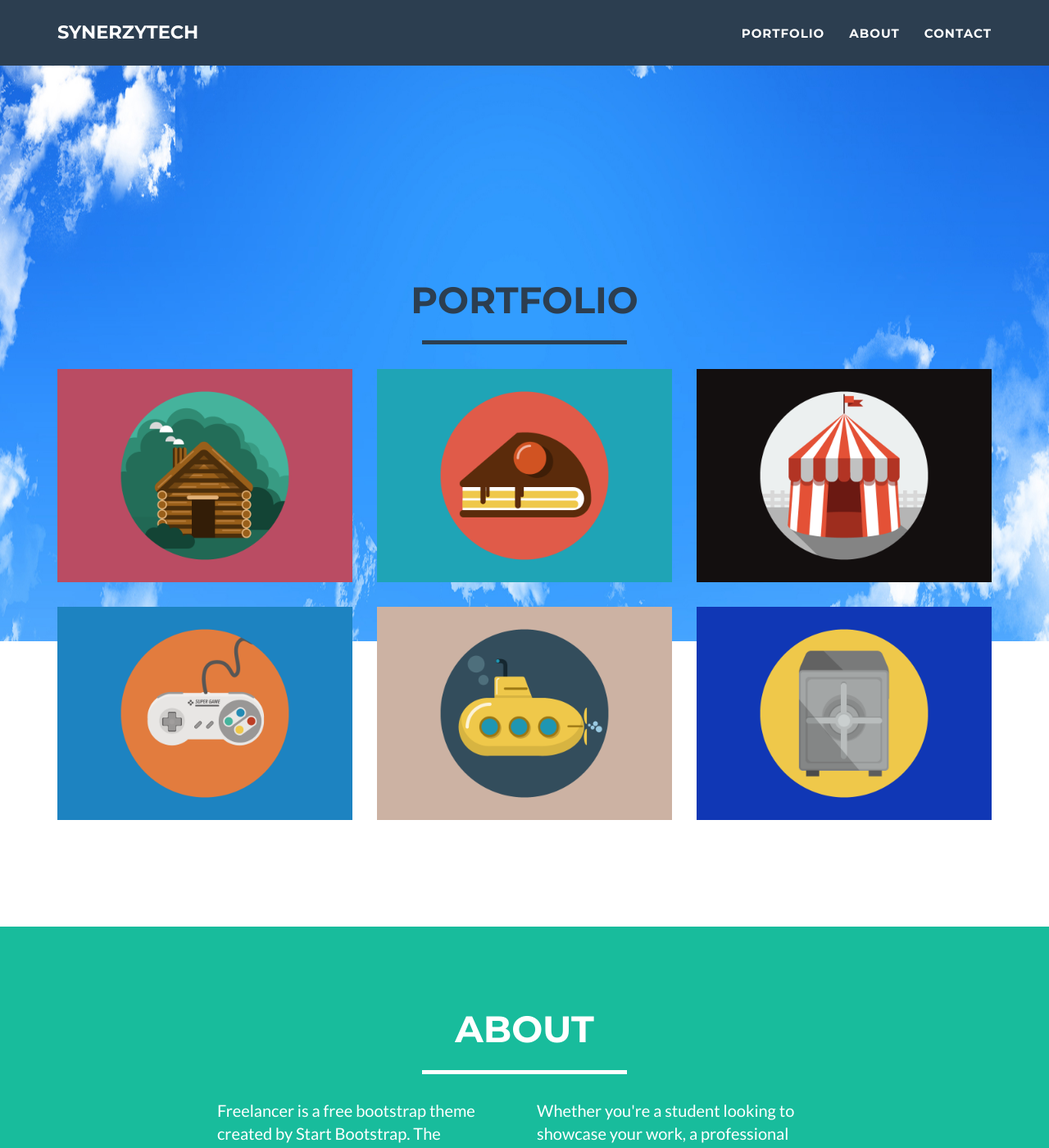
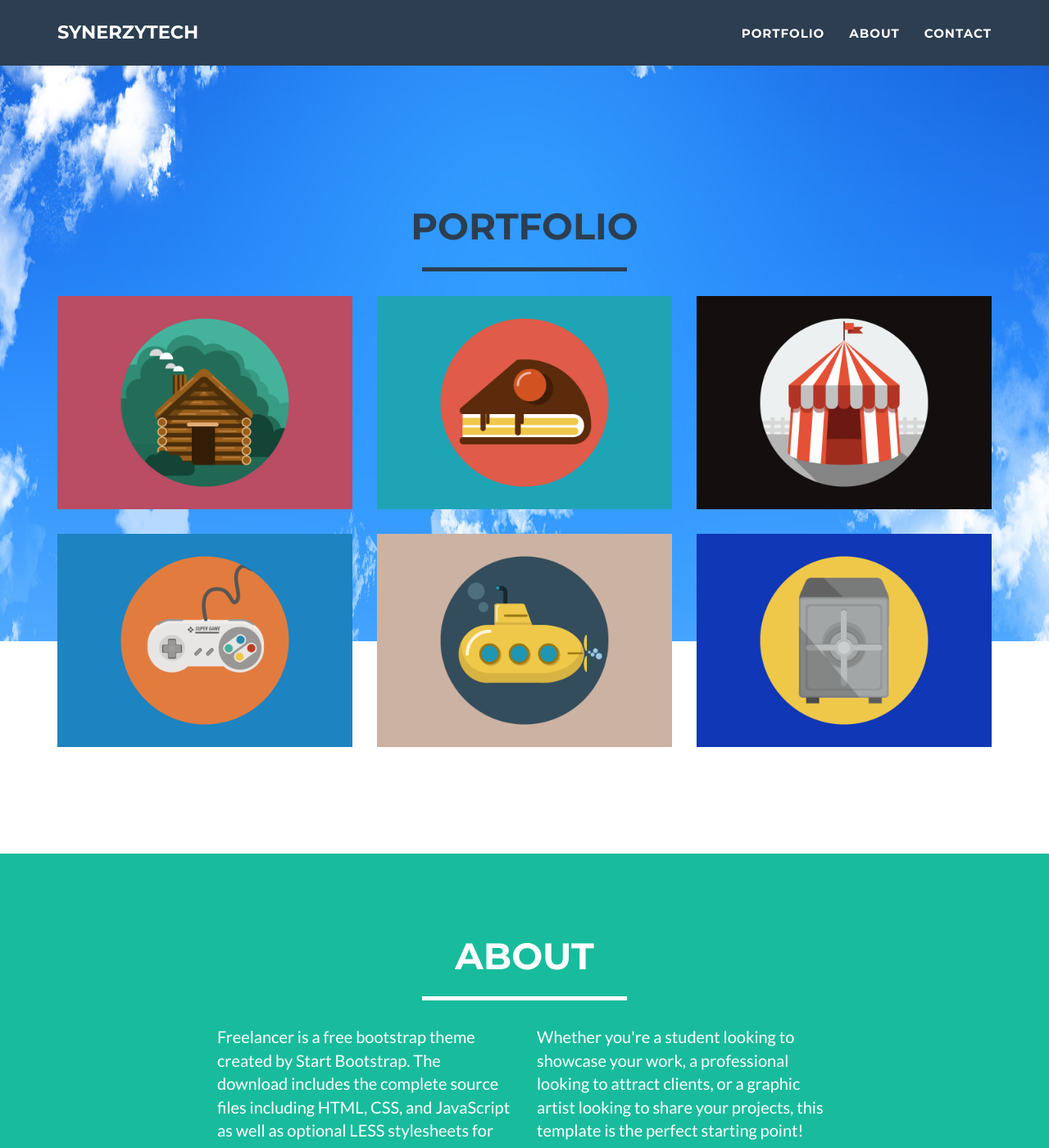
Before and after one commit to shuvrow/synerzy, a Jekyll site: the page built from index.html, in a window 1280 px wide and 1400 px high, scrolled down 408 px. Shown: the whole window at 82% size. Built offline with Jekyll 4.4.1, drawn with Linux system fonts in a browser that asks for light colours; some web fonts are replaced.

Commit message:
header image 3%

```diff
--- a/_includes/css/main.css
+++ b/_includes/css/main.css
@@ -91,7 +91,7 @@ header {
     font-weight: bold;
     text-shadow: 3px 3px 7px #111111;
     color: whitesmoke;
-    margin-bottom: 10%;
+    margin-bottom: 3%;
 /*
     margin-bottom: 155px;
 */
```
Also changed, not shown: 2 other files.
